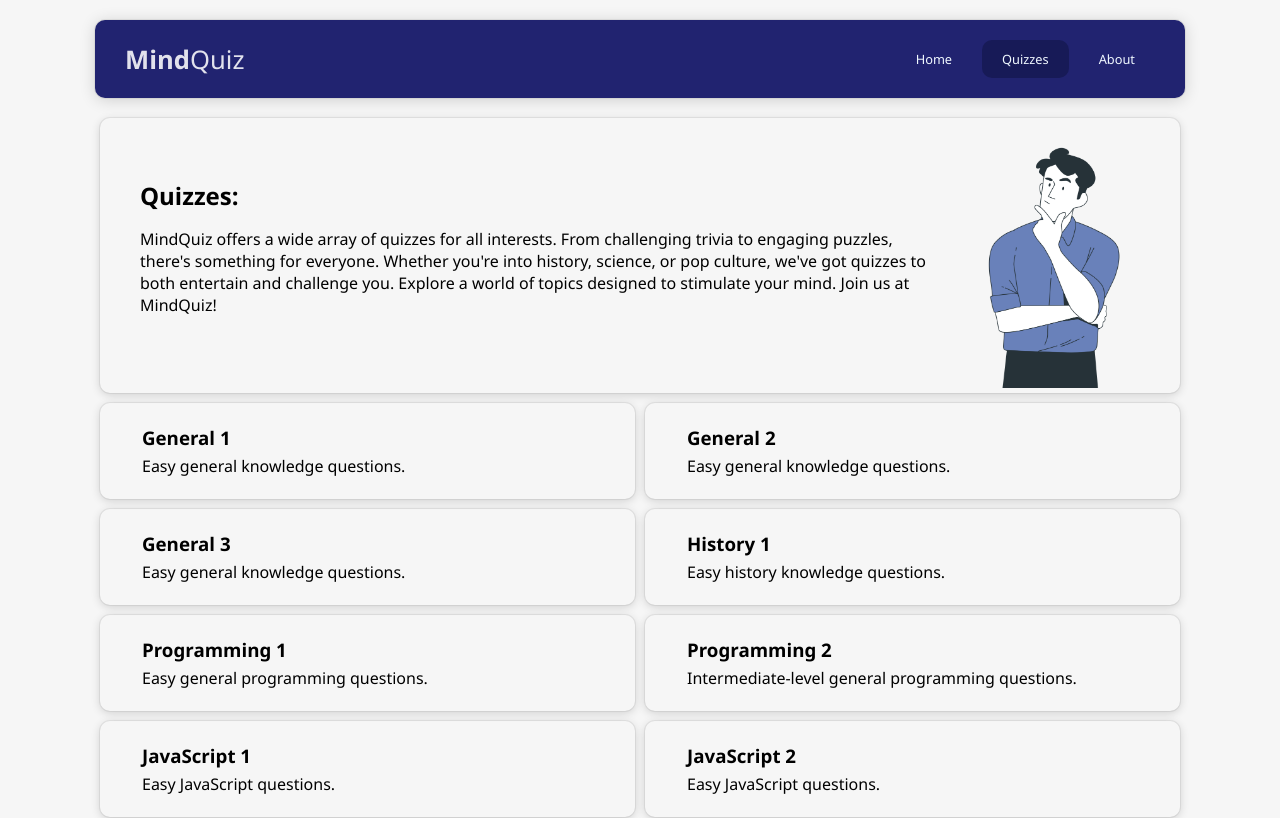
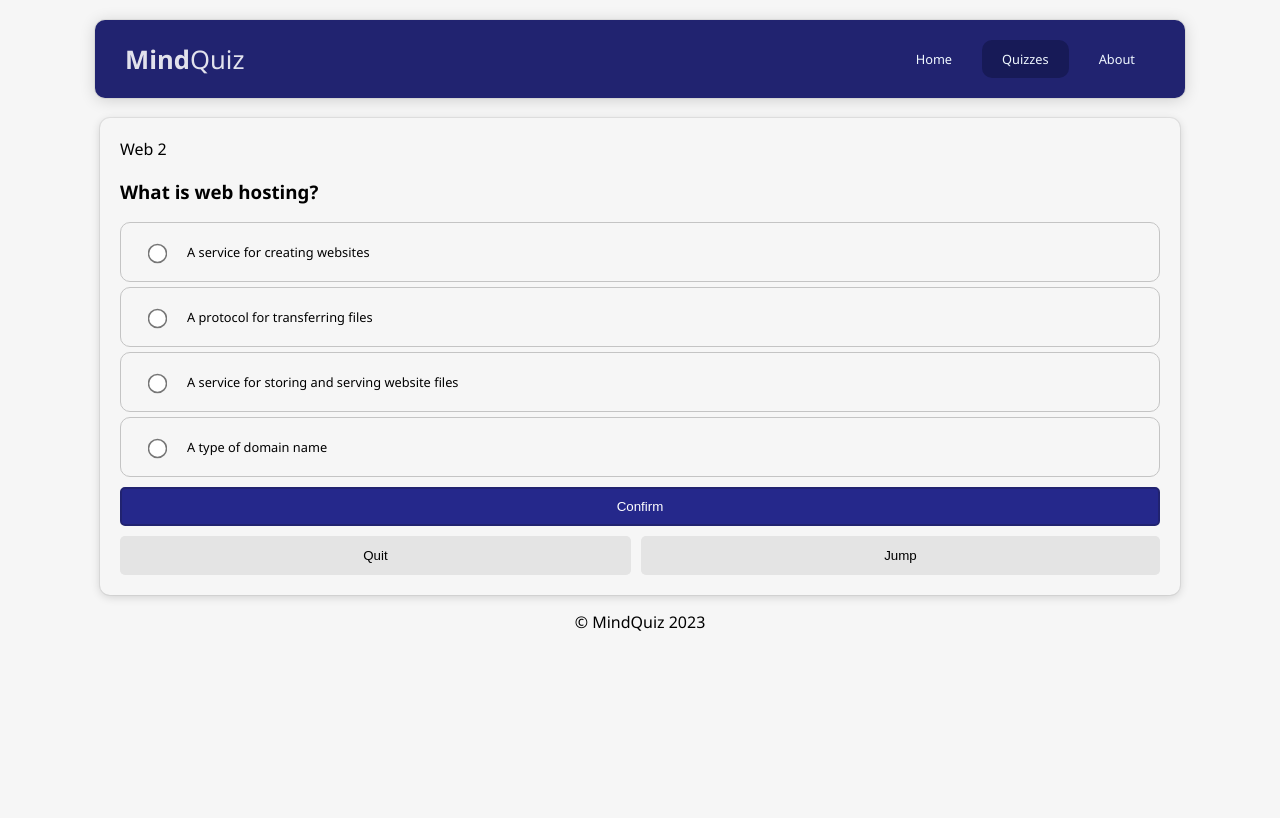
Before and after one commit to romhenri/mindquiz, a React (Vite) app: page /quiz/web2 in a window 1280 px wide. Shown: the top 818 px of the page. Built offline with nearby package versions, Linux system fonts and the light colour scheme.

Commit message:
add quiz: Web 2

```diff
--- a/src/App.jsx
+++ b/src/App.jsx
@@ -37,6 +37,8 @@ function App() {
             element={<Quiz title="JavaScript 3" data="javascript3"/>}/>
           <Route path='web1'
             element={<Quiz title="Web 1" data="web1"/>}/>
+          <Route path='web2'
+            element={<Quiz title="Web 2" data="web2"/>}/>
           <Route path='linux1'
             element={<Quiz title="Linux 1" data="linux1"/>}/>
           <Route path='python1'
--- a/src/components/Question.jsx
+++ b/src/components/Question.jsx
@@ -13,6 +13,7 @@ import javascript1 from '../data/javascript1.json';
 import javascript2 from '../data/javascript2.json';
 import javascript3 from '../data/javascript3.json';
 import web1 from '../data/web1.json';
+import web2 from '../data/web2.json';
 import linux1 from '../data/linux1.json';
 import python1 from '../data/python1.json';
 
@@ -59,6 +60,9 @@ class RadioForm extends Component {
         break;
       case 'web1':
         this.dataJSON = web1;
+        break;
+      case 'web2':
+        this.dataJSON = web2;
         break;
       case 'linux1':
         this.dataJSON = linux1;
--- /dev/null
+++ b/src/data/web2.json
@@ -0,0 +1,117 @@
+[
+  {
+    "name": "web2",
+    "title": "Web Hosting and Domains",
+    "tags": ["web"]
+  },
+  {
+    "id": 1,
+    "question": "What is web hosting?",
+    "options": [
+      { "id": "a", "text": "A service for creating websites" },
+      { "id": "b", "text": "A protocol for transferring files" },
+      { "id": "c", "text": "A service for storing and serving website files" },
+      { "id": "d", "text": "A type of domain name" }
+    ],
+    "answer": "c"
+  },
+  {
+    "id": 2,
+    "question": "What is a domain name?",
+    "options": [
+      { "id": "a", "text": "A website's IP address" },
+      { "id": "b", "text": "A website's physical location" },
+      { "id": "c", "text": "A website's name or address on the internet" },
+      { "id": "d", "text": "A type of web hosting service" }
+    ],
+    "answer": "c"
+  },
+  {
+    "id": 3,
+    "question": "What does DNS stand for in the context of web hosting and domains?",
+    "options": [
+      { "id": "a", "text": "Domain Name System" },
+      { "id": "b", "text": "Dynamic Network Server" },
+      { "id": "c", "text": "Digital Name Service" },
+      { "id": "d", "text": "Domain Name Service" }
+    ],
+    "answer": "a"
+  },
+  {
+    "id": 4,
+    "question": "What HTTP status code indicates a 'Not Found' error in web development?",
+    "options": [
+      { "id": "a", "text": "404" },
+      { "id": "b", "text": "200" },
+      { "id": "c", "text": "500" },
+      { "id": "d", "text": "301" }
+    ],
+    "answer": "a"
+  },
+  {
+    "id": 5,
+    "question": "What is an SSL certificate used for in web hosting?",
+    "options": [
+      { "id": "a", "text": "Storing website content" },
+      { "id": "b", "text": "Encrypting data transmitted between the server and the client" },
+      { "id": "c", "text": "Registering domain names" },
+      { "id": "d", "text": "Designing website layouts" }
+    ],
+    "answer": "b"
+  },
+  {
+    "id": 6,
+    "question": "What is a Content Management System (CMS) commonly used for in website development?",
+    "options": [
+      { "id": "a", "text": "Registering domain names" },
+      { "id": "b", "text": "Managing website content and structure" },
+      { "id": "c", "text": "Securing web servers" },
+      { "id": "d", "text": "Creating SSL certificates" }
+    ],
+    "answer": "b"
+  },
+  {
+    "id": 7,
+    "question": "In an HTTP response, where is the HTML content typically located?",
+    "options": [
+      { "id": "a", "text": "In the response header" },
+      { "id": "b", "text": "In the request URL" },
+      { "id": "c", "text": "In the response body" },
+      { "id": "d", "text": "In the request method" }
+    ],
+    "answer": "c"
+  },
+  {
+    "id": 8,
+    "question": "What HTTP method is typically used when a client wants to retrieve data from a server without making any changes to the server's resources?",
+    "options": [
+      { "id": "a", "text": "GET" },
+      { "id": "b", "text": "POST" },
+      { "id": "c", "text": "PUT" },
+      { "id": "d", "text": "DELETE" }
+    ],
+    "answer": "a"
+  },
+  {
+    "id": 9,
+    "question": "Which HTTP status code indicates a successful request in web development?",
+    "options": [
+      { "id": "a", "text": "200" },
+      { "id": "b", "text": "404" },
+      { "id": "c", "text": "500" },
+      { "id": "d", "text": "301" }
+    ],
+    "answer": "a"
+  },
+  {
+    "id": 10,
+    "question": "What is the primary purpose of HSTS (HTTP Strict Transport Security) in HTTPS?",
+    "options": [
+      { "id": "a", "text": "To speed up website loading times" },
+      { "id": "b", "text": "To prevent mixed content on a webpage" },
+      { "id": "c", "text": "To ensure all web traffic uses secure HTTPS connections" },
+      { "id": "d", "text": "To manage website content and structure" }
+    ],
+    "answer": "c"
+  }
+]
--- a/src/pages/ConclusionPage.jsx
+++ b/src/pages/ConclusionPage.jsx
@@ -74,11 +74,15 @@ const ConclusionPage = ( { data, answers, rate}) => {
     <main className='conclusion-page'>
       <h2>Accuracy {rate}%</h2>
 
+      <hr />
+
       <div> Your answers: {answers.slice(1).join(', ')}.</div>
 
       <div>
         Right answers: {data.slice(1).map(item => item.answer).join(', ')}.
       </div>
+
+      <hr />
 
       <div className='buttonsLine'>
         <button onClick={returnHome}>Return</button>
--- a/src/pages/QuizPage.jsx
+++ b/src/pages/QuizPage.jsx
@@ -15,6 +15,7 @@ const QuizPage = () => {
   const javascript2 = () => {navigate("/quiz/javascript2")}
   const javascript3 = () => {navigate("/quiz/javascript3")}
   const web1 = () => {navigate("/quiz/web1")}
+  const web2 = () => {navigate("/quiz/web2")}
   const linux1 = () => {navigate("/quiz/linux1")}
   const python1 = () => {navigate("/quiz/python1")}
 
@@ -83,6 +84,11 @@ const QuizPage = () => {
             <p>Easy web questions.</p>
           </div>
 
+          <div className="quizCard" onClick={web2}>
+            <h3>Web 2</h3>
+            <p>Easy web questions.</p>
+          </div>
+
           <div className="quizCard" onClick={linux1}>
             <h3>Linux 1</h3>
             <p>Easy Linux questions.</p>
```
